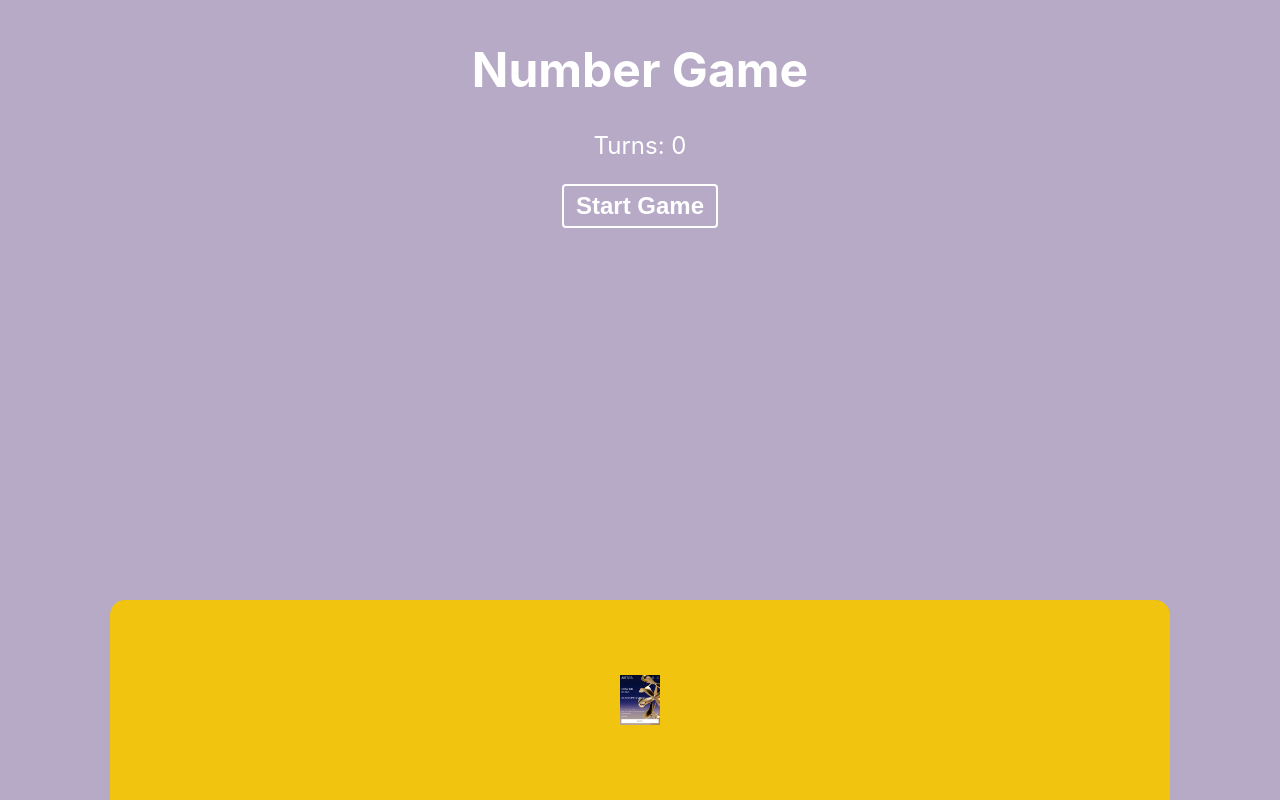
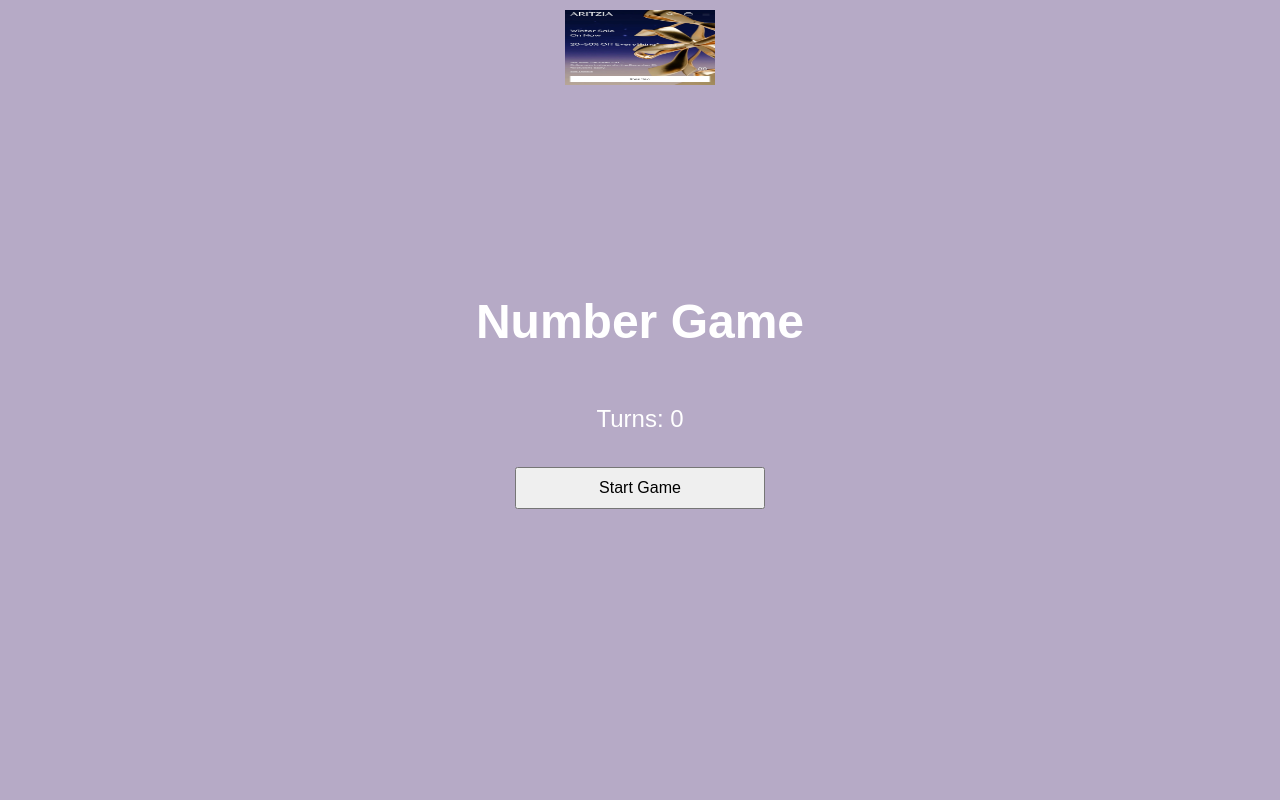
Before and after one commit to aria-yang/ece286project, a React (Create React App) app: page / in a window 1280 px wide. Both pictures are taken after typing "Sample", "Sample", "Sample" into the empty fields and a click on the button "Submit". Built offline with nearby package versions, Linux system fonts and the light colour scheme.

Commit message:
All functionality works but button reappears and ads not as annoying

```diff
--- a/src/App.css
+++ b/src/App.css
@@ -1,107 +1,94 @@
-/* App.css */
-
-/* Main container */
-.App {
-  text-align: center;
-  max-width: 860px;
-  margin: 40px auto;
-  padding-bottom: 140px; /* More space for the larger ad */
+/* Ensure the app takes the full viewport height */
+body, html {
+  margin: 0;
+  padding: 0;
+  width: 100%;
+  height: 100%;
+  overflow-x: hidden;
+  font-family: Arial, sans-serif;
 }
 
-/* Button styles */
-button {
-  background: none;
-  border: 2px solid #fff;
-  padding: 6px 12px;
-  border-radius: 4px;
-  color: #fff;
-  font-weight: bold;
-  cursor: pointer;
-  font-size: 1em;
+.App {
+  display: flex;
+  flex-direction: column;
+  align-items: center;
+  justify-content: center;
+  text-align: center;
+  width: 100%;
+  min-height: 100vh;
+  padding: 10px;
+  box-sizing: border-box;
+  position: relative; /* Ensures ads position properly */
 }
 
-button:hover {
-  background: #9c4865;
-  color: #fff;
-}
-
-/* Ad banner */
-.ad-banner {
-  position: fixed; /* Keep ad fixed at the bottom */
-  bottom: 0;
-  left: 50%;
-  transform: translateX(-50%);
-  background-color: #f1c40f;
-  padding: 30px; /* More padding */
-  text-align: center;
-  font-size: 2em; /* Large text */
-  font-weight: bold;
-  color: #333;
-  width: 100%; /* Full width */
-  max-width: 1000px;
-  height: 140px; /* Increased height */
-  border-radius: 15px 15px 0 0;
-  z-index: 100;
-  display: flex;
-  align-items: center;
-  justify-content: center;
-}
-
-/* Ad image */
-.ad-banner img {
-  max-width: 180px; /* Make the ad image bigger */
-  max-height: 100px;
-  object-fit: contain;
-}
-
-/* Card grid layout - 4x4 grid */
+/* Responsive Card Grid */
 .card-grid {
   display: grid;
   grid-template-columns: repeat(4, 1fr);
-  grid-template-rows: repeat(4, 1fr);
-  gap: 10px;
-  width: 350px;  /* Ensure fixed size */
-  height: 350px; /* Ensure grid is not collapsing */
-  margin: auto;
-  position: relative;
+  grid-gap: 10px;
+  max-width: 90vw;
+  margin: 10px auto;
 }
 
-/* Shrink card size */
 .card-grid img {
-  width: 80px;  /* Adjust size */
-  height: 80px;
-  object-fit: contain;
+  width: 100%;
+  height: auto;
+  max-width: 80px; /* Adjust for mobile */
 }
 
-/* Ensure the grid stays 4x4 on all devices */
-@media (max-width: 768px) {
+/* Ensure ads don't block the grid */
+.ad-container {
+  position: absolute;
+  width: 100%;
+  text-align: center;
+  pointer-events: none; /* Prevent ads from blocking clicks */
+}
+
+.ad-container img {
+  max-width: 180px;
+  height: auto;
+  pointer-events: auto; /* Allows users to click ads if necessary */
+}
+
+/* Ads can appear at the top or bottom */
+.ad-container.top {
+  top: 0;
+  animation: flyInFromTop 1s ease-in-out;
+}
+
+.ad-container.bottom {
+  bottom: 0;
+  animation: flyInFromBottom 1s ease-in-out;
+}
+
+/* Button Styles */
+button {
+  width: 80%;
+  max-width: 250px;
+  padding: 10px;
+  font-size: 16px;
+  margin: 10px 0;
+}
+
+/* Annoying Ad Animations */
+@keyframes flyInFromTop {
+  from { transform: translateY(-100px); opacity: 0; }
+  to { transform: translateY(0); opacity: 1; }
+}
+
+@keyframes flyInFromBottom {
+  from { transform: translateY(100px); opacity: 0; }
+  to { transform: translateY(0); opacity: 1; }
+}
+
+/* Responsive Mobile Fixes */
+@media (max-width: 600px) {
   .card-grid {
     grid-template-columns: repeat(4, 1fr);
-    grid-template-rows: repeat(4, 1fr);
+    max-width: 95vw;
   }
 
-  .card-grid img {
-    width: 70px; /* Smaller cards on mobile */
-    height: 70px;
-  }
-
-  .ad-banner {
-    background-color: #ffffff;
-    padding: 10px;
-    margin-bottom: 20px;
-    text-align: center;
-    font-size: 1.2em;
-    font-weight: bold;
-    color: #333;
-    display: flex;
-    justify-content: center;
-    align-items: center;
-    height: 100px; /* Smaller banner height */
-  }
-
-  .ad-banner img {
-    width: 200px;
-    max-height: 100%; /* Make image fill the banner */
-    object-fit: contain;
+  .ad-container img {
+    max-width: 140px; /* Smaller on mobile */
   }
 }
--- a/src/App.js
+++ b/src/App.js
@@ -1,7 +1,7 @@
 import './App.css';
 import { useState, useEffect } from 'react';
 import Cookies from 'js-cookie';
-import { db } from './config/firebase'; // Import firebase
+import { db } from './config/firebase';
 import { addDoc, collection } from 'firebase/firestore';
 import SingleCard from './components/SingleCard';
 
@@ -34,7 +34,6 @@
 ];
 
 function App() {
-  // Game-related state
   const [cards, setCards] = useState([]);
   const [turns, setTurns] = useState(0);
   const [score, setScore] = useState(0);
@@ -44,48 +43,16 @@
   const [endTime, setEndTime] = useState(null);
   const accuracy = turns > 0 ? ((score / turns) * 100).toFixed(1) : 0;
 
-  // User form-related state
   const [grade, setGrade] = useState('');
   const [courseCode, setCourseCode] = useState('');
   const [period, setPeriod] = useState('');
   const [userDataSubmitted, setUserDataSubmitted] = useState(false);
   const [errorMessage, setErrorMessage] = useState('');
 
-  // Ad-related state
   const [currentAdIndex, setCurrentAdIndex] = useState(0);
   const [showAd, setShowAd] = useState(false);
+  const [adPosition, setAdPosition] = useState('top');
 
-  // Insert one image (either left or right) 5 seconds after the start time
-  const insertImageAtFiveSeconds = () => {
-    const timeout = 5000;
-    setTimeout(() => {
-      const side = Math.random() < 0.5 ? 'left' : 'right';
-      // Update UI with inserted image (optional)
-      setTimeout(() => {
-        // Remove the image after a few seconds (optional)
-      }, 3000);
-    }, timeout);
-  };
-
-  useEffect(() => {
-    if (gameStart) {
-      insertImageAtFiveSeconds();
-    }
-  }, [gameStart]);
-
-  useEffect(() => {
-    const adInterval = setInterval(() => {
-      setCurrentAdIndex(prevIndex => (prevIndex + 1) % adImages.length);
-      setShowAd(true);
-      setTimeout(() => {
-        setShowAd(false);
-      }, 2000);
-    }, 5000);
-
-    return () => clearInterval(adInterval);
-  }, []);
-
-  // Handle card shuffling
   const shuffleCards = () => {
     if (Cookies.get('played')) {
       alert("You've already played the game!");
@@ -112,35 +79,39 @@
     Cookies.set('played', 'true', { expires: 1 });
   };
 
-  // Handle player card choice
   const handleChoice = (card) => {
-    if (gameOver || card.clicked) return;
-    const filename = card.src.split('/').pop();
-    setTurns(prevTurns => prevTurns + 1);
-    setCards(prevCards =>
-      prevCards.map(c =>
+    if (gameOver || card.clicked) return;  // Prevent click if game is over or card is already clicked
+
+    const filename = card.src.split('/').pop(); // Get the image filename
+    const expectedNumber = turns % 10; // Get expected number for the turn
+
+    setTurns((prevTurns) => prevTurns + 1);
+    setCards((prevCards) =>
+      prevCards.map((c) =>
         c.src === card.src ? { ...c, clicked: true } : c
       )
     );
-    if (filename === `${turns}.png`) {
-      setScore(prevScore => prevScore + 1);
+
+    if (filename === `${expectedNumber}.png`) {
+      setScore((prevScore) => prevScore + 1);
     }
+
+    // If 10 turns are reached, game is over
     if (turns === 9) {
       setEndTime(Date.now());
       setGameOver(true);
-      saveGameData(score, startTime, Date.now()); // Save game data
+      saveGameData(score, startTime, Date.now());
     }
   };
 
-  // Save game data to Firebase
   const saveGameData = async (score, start, end) => {
     const timeTaken = ((end - start) / 1000).toFixed(2);
     try {
       const userCollection = collection(db, 'users');
       await addDoc(userCollection, {
-        grade: grade, // Form data
-        courseCode: courseCode, // Form data
-        period: period, // Form data
+        grade: grade,
+        courseCode: courseCode,
+        period: period,
         score: score,
         timeTaken: timeTaken,
       });
@@ -151,7 +122,6 @@
     }
   };
 
-  // Handle form submission
   const handleFormSubmit = (e) => {
     e.preventDefault();
 
@@ -160,14 +130,27 @@
       return;
     }
 
-    setUserDataSubmitted(true); // Mark form data as submitted
+    setUserDataSubmitted(true);
   };
+
+  useEffect(() => {
+    const adInterval = setInterval(() => {
+      setCurrentAdIndex((prevIndex) => (prevIndex + 1) % adImages.length);
+      setAdPosition(Math.random() > 0.5 ? 'top' : 'bottom');  // Randomize ad position
+      setShowAd(true);
+
+      setTimeout(() => {
+        setShowAd(false);
+      }, 2000);
+    }, 5000);
+
+    return () => clearInterval(adInterval);
+  }, []);
 
   return (
     <div className="App">
       <h1>Number Game</h1>
 
-      {/* User form */}
       {!userDataSubmitted ? (
         <form onSubmit={handleFormSubmit}>
           <input
@@ -193,13 +176,15 @@
         </form>
       ) : (
         <>
-          {/* Number of turns */}
           <p>Turns: {turns}</p>
 
-          {/* Ad banner */}
-          <div className="ad-banner">
+          {/* Ad banners at top or bottom */}
+          <div
+            className={`ad-banner ${adPosition}`}
+            style={{ position: 'absolute', [adPosition]: '10px', width: '100%', textAlign: 'center' }}
+          >
             {showAd && (
-              <img src={adImages[currentAdIndex]} alt="Ad" style={{ width: '100px', height: '50px' }} />
+              <img src={adImages[currentAdIndex]} alt="Ad" style={{ width: '150px', height: '75px' }} />
             )}
           </div>
 
@@ -212,9 +197,9 @@
 
       {gameOver && <p>Game Over! Your final score: {score}, Accuracy: {accuracy}%</p>}
 
-      {/* Display cards */}
+      {/* 4x4 Grid of Cards */}
       <div className="card-grid">
-        {cards.map(card => (
+        {cards.map((card) => (
           <SingleCard
             key={card.id}
             card={card}
```
